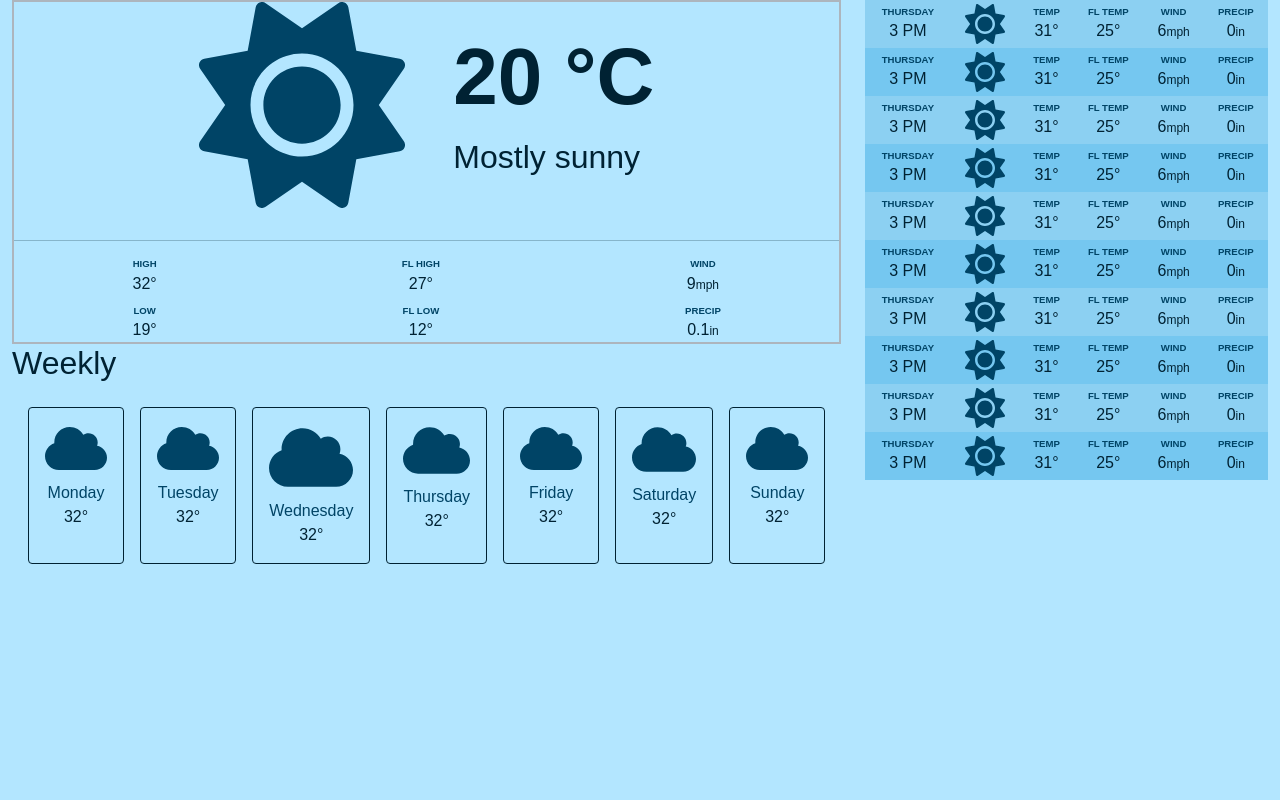
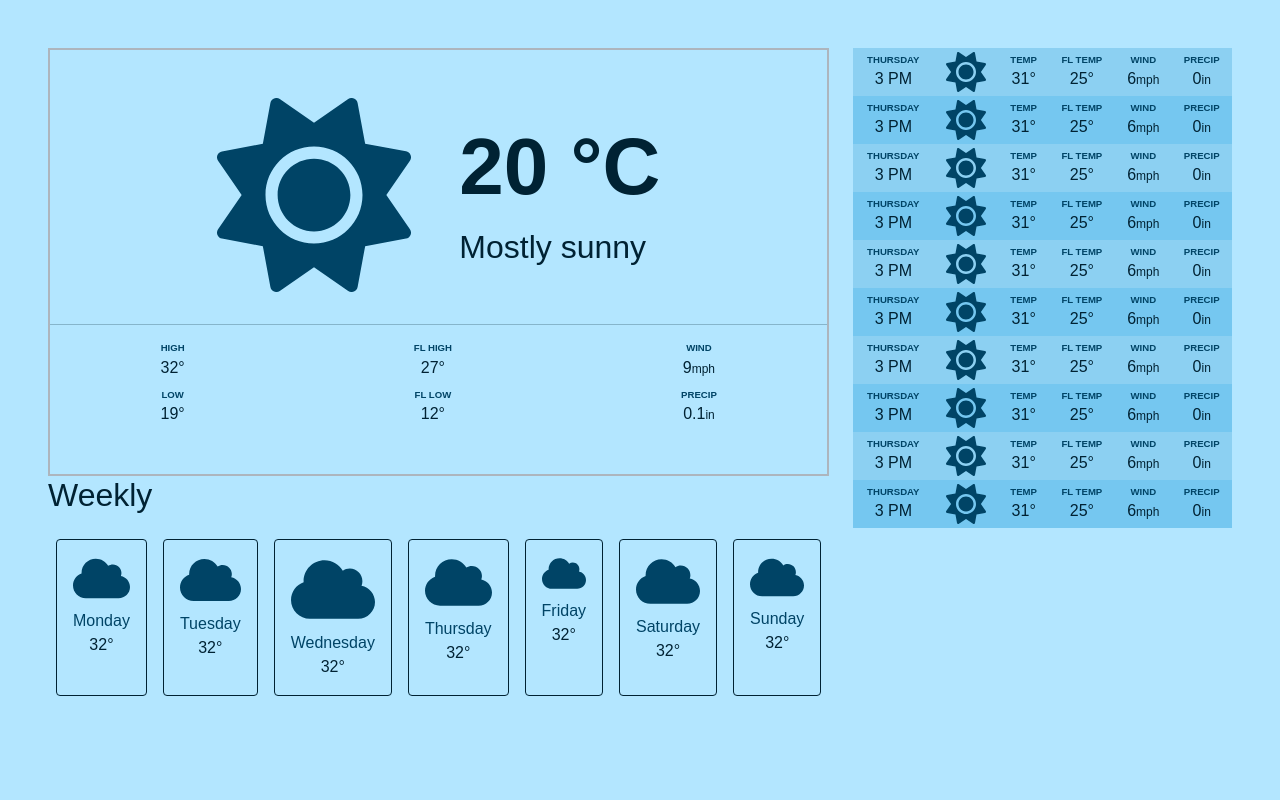
Before and after one commit to MuntasirTonmoy/weather-app-html-css-js, a website built with Vite: page index.html in a window 1280 px wide. Shown: the top 800 px of the page. Built offline with nearby package versions, Linux system fonts and the light colour scheme; no server answers.

Commit message:
ui updated

```diff
--- a/index.html
+++ b/index.html
@@ -13,10 +13,10 @@
     />
     <link rel="stylesheet" href="style.css" />
   </head>
-  <body class="container-xxl">
-    <div class="vh-100 row">
+  <body class="container-xxl p-5">
+    <div class="row">
       <div class="col-8">
-        <div class="border border-2 border-dark-subtle">
+        <div class="border border-2 border-dark-subtle py-5">
           <div class="d-flex gap-5 justify-content-center align-items-center">
             <img
               src="icons/sun.svg"
```
